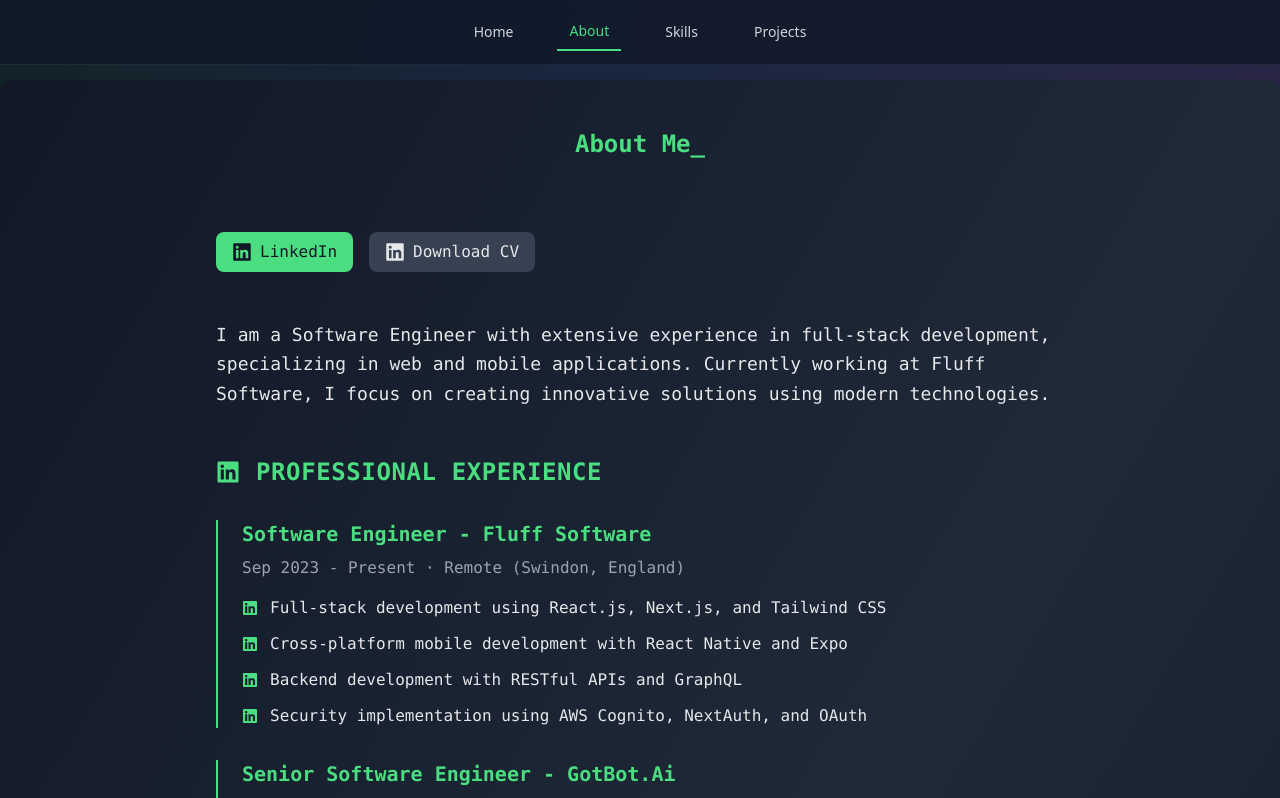
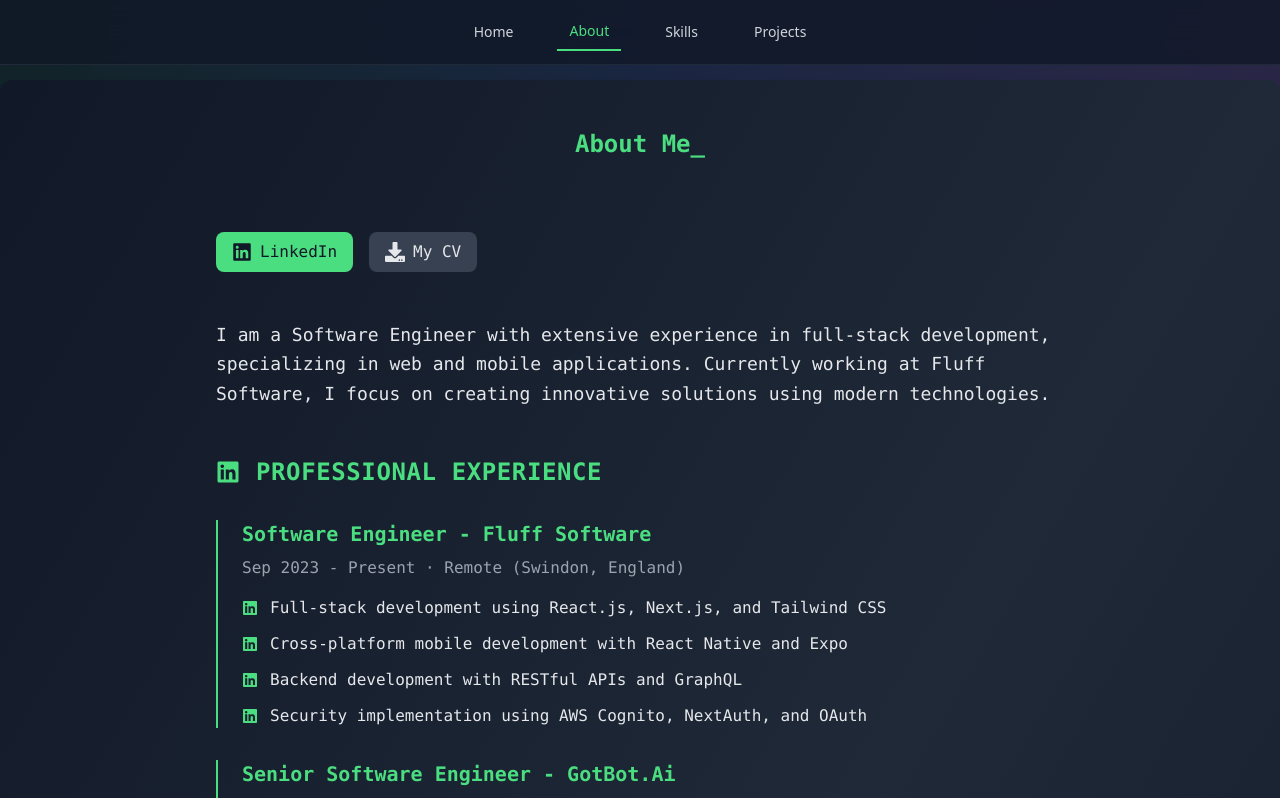
Before and after one commit to KodeKenobi/kodekenobi.github.io, a React (Vite) app: page /about in a window 1280 px wide. Shown: the top 798 px of the page. Built offline with nearby package versions, Linux system fonts and the light colour scheme.

Commit message:
Fix about us navbar

```diff
--- a/src/components/sections/About.tsx
+++ b/src/components/sections/About.tsx
@@ -1,4 +1,4 @@
-import { FaLinkedin } from "react-icons/fa";
+import { FaLinkedin, FaDownload } from "react-icons/fa";
 
 const About = () => {
   return (
@@ -19,8 +19,8 @@
           download
           className="flex items-center space-x-2 px-4 py-2 bg-gray-700 text-gray-200 rounded-lg hover:bg-gray-600 transition-colors duration-200"
         >
-          <FaLinkedin className="text-xl" />
-          <span>Download CV</span>
+          <FaDownload className="text-xl" />
+          <span>My CV</span>
         </a>
       </div>
 
```
Also changed, not shown: 3 other files (tests, documents, lock files or other folders).
